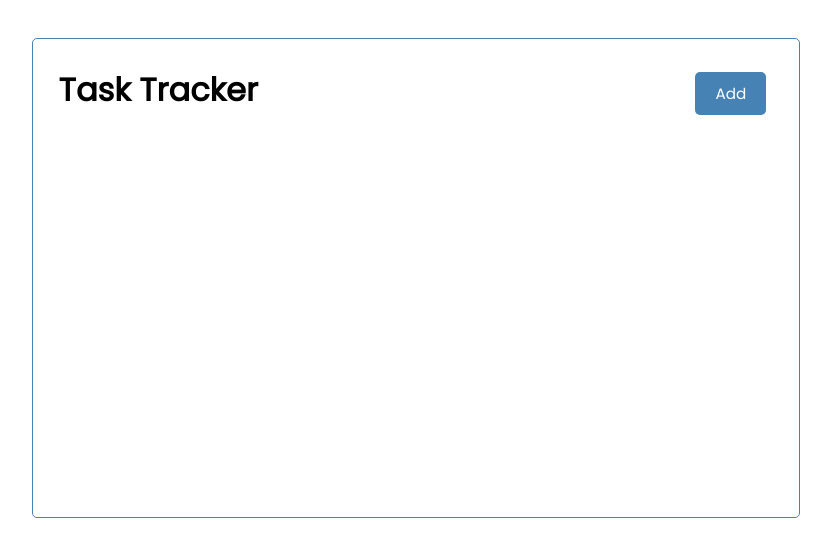
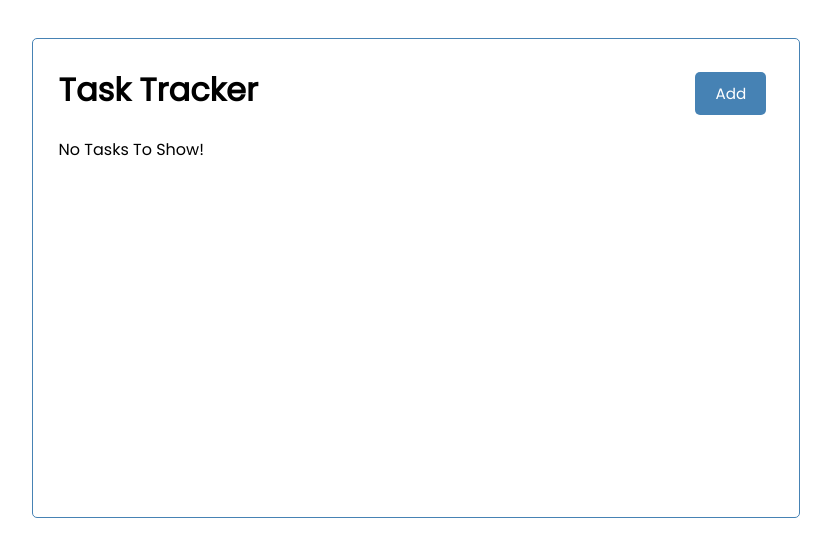
Before and after one commit to rasha-massoud/React-Task-Tracker, a React (Create React App) app: page / in a window 1280 px wide. Shown: the top 556 px of the page, without its empty margins (224-1055 px from the left). Built offline with nearby package versions, Linux system fonts and the light colour scheme.

Commit message:
Modified the App.js file to include an Empty Satte for the Tasks

```diff
--- a/src/App.js
+++ b/src/App.js
@@ -1,4 +1,5 @@
 import { useState } from "react";
+import { useSelector } from "react-redux";
 import Header from "./components/Header";
 import AddTask from "./components/AddTask";
 import Tasks from "./components/Tasks";
@@ -7,6 +8,7 @@ function App() {
   const [ showAddTask, setShowAddTask] = useState(false)
 
   const addTask = async () => {}
+  const tasks = useSelector((state) => state.tasks)
 
   return (
     <div className="App">
@@ -15,7 +17,11 @@ function App() {
         showAdd={showAddTask}
       />
       {showAddTask && <AddTask onAdd={addTask} />}
-      <Tasks />
+      {tasks.length > 0 ? (
+        <Tasks tasks={tasks}/>
+      ) : (
+        "No Tasks To Show!"
+      )}
     </div>
   );
 }
```
